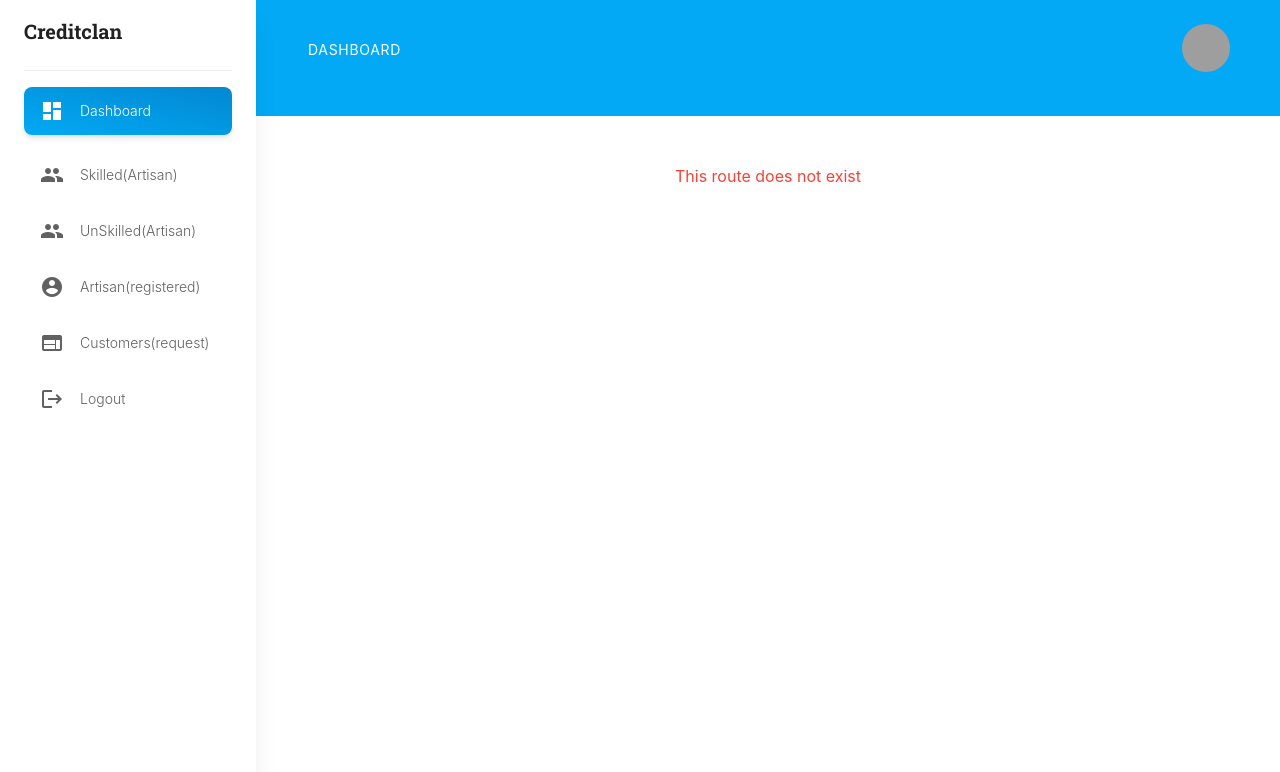
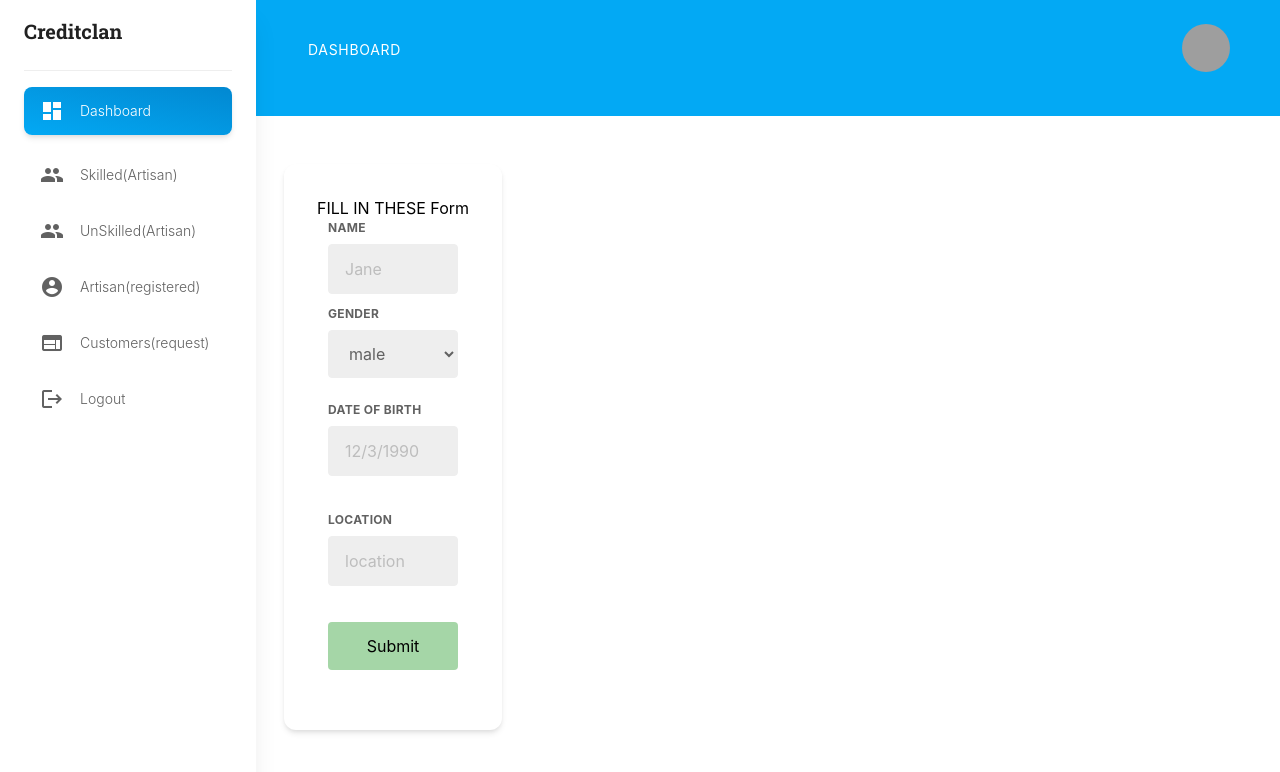
Before and after one commit to jassy1995/artisan_dashboard, a React (Create React App) app: page /assign/1 in a window 1280 px wide. Shown: the top 772 px of the page. Built offline with nearby package versions, Linux system fonts and the light colour scheme; no server answers; grey boxes are pictures that could not be loaded.

Commit message:
updtae unskill record

```diff
--- a/src/App.js
+++ b/src/App.js
@@ -8,6 +8,7 @@
 import ArtisanPage from "./pages/Artisanpage";
 import CustomerRequestPage from "./pages/CustomerRequestPage";
 import axios from "axios";
+import AssignPage from "./pages/AssignPage";
 // import AppContextProvider from "./api/context";
 
 function App() {
@@ -60,7 +61,7 @@
     getUnSkillArtisanData();
   }, []);
 
-  console.log(customerRequest)
+  console.log(customerRequest);
   return (
     <>
       {/* <AppContextProvider> */}
@@ -75,6 +76,7 @@
               path="customer"
               element={<CustomerRequestPage users={customerRequest} />}
             />
+            <Route path="assign/:id" element={<AssignPage />} />
             <Route path="*" element={<NotFound />} />
           </Route>
         </Routes>
--- /dev/null
+++ b/src/components/CustomerForm.js
@@ -0,0 +1,143 @@
+import React, { useState } from "react";
+import { useParams, useNavigate } from "react-router-dom";
+
+import axios from "axios";
+function CustomerForm(props) {
+  let [isLoading, setIsLoading] = useState(false);
+  const [name, setName] = useState("");
+  const [gender, setGender] = useState("male");
+  const [date_of_birth, setDateOfBirth] = useState("");
+  const [location, setLocation] = useState("");
+  let [submitingText, setSubmitingText] = useState("");
+  let { id } = useParams();
+  let navigate = useNavigate();
+
+  const handleSelectedChange = (event) => {
+    setGender(event.target.value);
+  };
+
+  const handleSubmit = (evt) => {
+    setIsLoading(true);
+    setSubmitingText("Submitting...");
+    evt.preventDefault();
+    const data = { id, name, gender, date_of_birth, location };
+    axios
+      .post("https://wema.creditclan.com/api/v3/wesabi/assign_unskilled", data)
+      .then((response) => {
+        console.log(response.data);
+        if (response.data) {
+          setSubmitingText("Submitted");
+          setTimeout(() => {
+            setIsLoading(false);
+            navigate("/unSkill");
+          }, 2000);
+        }
+      })
+      .catch((error) => {
+        console.log(error);
+      });
+    // console.log(data);
+  };
+
+  return (
+    <>
+      <form class="w-full max-w-lg" onSubmit={handleSubmit}>
+        <div class="flex flex-wrap -mx-3 mb-6">
+          <div class="w-full flex justify-center">
+            {isLoading ? (
+              <h2 className="text-center text-green-500">{submitingText}</h2>
+            ) : (
+              <h2 className="text-center">FILL IN THESE Form </h2>
+            )}
+          </div>
+          <div class="w-full md:w-1/2 px-3 mb-6 md:mb-0">
+            <label
+              class="block uppercase tracking-wide text-gray-700 text-xs font-bold mb-2"
+              for="grid-first-name"
+            >
+              Name
+            </label>
+            <input
+              value={name}
+              onChange={(e) => setName(e.target.value)}
+              class="appearance-none block  w-full bg-gray-200 text-gray-700 border order-gray-200 rounded py-3 px-4 mb-3 leading-tight focus:outline-none focus:bg-white"
+              id="grid-first-name"
+              type="text"
+              placeholder="Jane"
+            />
+          </div>
+          <div class="w-full md:w-1/2 px-3">
+            <label
+              class="block uppercase tracking-wide text-gray-700 text-xs font-bold mb-2"
+              for="grid-last-name"
+            >
+              Gender
+            </label>
+            <select
+              onChange={handleSelectedChange}
+              class="appearance-none block  w-full  bg-gray-200 text-gray-700 border border-gray-200 rounded py-3 px-4 leading-tight focus:outline-none focus:bg-white focus:border-gray-500"
+            >
+              <option value="male">male</option>
+              <option value="female">female</option>
+            </select>
+            {/* <input
+              value={gender}
+              onChange={(e) => setGender(e.target.value)}
+              class="appearance-none block  w-full  bg-gray-200 text-gray-700 border border-gray-200 rounded py-3 px-4 leading-tight focus:outline-none focus:bg-white focus:border-gray-500"
+              id="grid-last-name"
+              type="text"
+              placeholder="male or  female"
+            /> */}
+          </div>
+        </div>
+        <div class="flex flex-wrap -mx-3 mb-6">
+          <div class="w-full px-3">
+            <label
+              class="block uppercase tracking-wide text-gray-700 text-xs font-bold mb-2"
+              for="grid-password"
+            >
+              DATE OF BIRTH
+            </label>
+            <input
+              value={date_of_birth}
+              onChange={(e) => setDateOfBirth(e.target.value)}
+              class="appearance-none block  w-full  bg-gray-200 text-gray-700 border border-gray-200 rounded py-3 px-4 mb-3 leading-tight focus:outline-none focus:bg-white focus:border-gray-500"
+              id=""
+              type="text"
+              placeholder="12/3/1990"
+            />
+          </div>
+        </div>
+        <div class="flex flex-wrap -mx-3 mb-6">
+          <div class="w-full px-3">
+            <label
+              class="block uppercase tracking-wide text-gray-700 text-xs font-bold mb-2"
+              for="grid-password"
+            >
+              Location
+            </label>
+            <input
+              value={location}
+              onChange={(e) => setLocation(e.target.value)}
+              class="appearance-none block  w-full  bg-gray-200 text-gray-700 border border-gray-200 rounded py-3 px-4 mb-3 leading-tight focus:outline-none focus:bg-white focus:border-gray-500"
+              id="grid-password"
+              type="text"
+              placeholder="location"
+            />
+          </div>
+        </div>
+        <div class="flex flex-wrap -mx-3 mb-6">
+          <div class="w-full px-3">
+            <input
+              type="submit"
+              value="Submit"
+              class="appearance-none block  w-full  bg-green-200 text-light-700  rounded py-3 px-4 mb-1"
+            />
+          </div>
+        </div>
+      </form>
+    </>
+  );
+}
+
+export default CustomerForm;
--- a/src/components/CustomerTable.js
+++ b/src/components/CustomerTable.js
@@ -1,4 +1,5 @@
-let num = '0';
+import { Link } from "react-router-dom";
+let num = "0";
 function CustomerRequestTable({ users }) {
   return (
     <div>
@@ -54,6 +55,13 @@
                   <td className="border-b border-gray-200 align-middle font-light text-sm whitespace-nowrap px-2 py-4 text-left">
                     {user?.artisan}
                   </td>
+                  {/* <td className="border-b border-gray-200 align-middle font-light text-sm whitespace-nowrap px-2 py-4 text-left">
+                    <Link to="/assign" aria-current="page">
+                      <button className="text-sm text-sm text-green-500">
+                        assign
+                      </button>
+                    </Link>
+                  </td> */}
                 </tr>
               ))}
           </tbody>
--- a/src/components/UnSkillTable.js
+++ b/src/components/UnSkillTable.js
@@ -1,3 +1,5 @@
+import { Link } from "react-router-dom";
+
 function UnSkillTable({ users }) {
   return (
     <div>
@@ -38,6 +40,9 @@
               <th className="px-2 text-teal-500 align-middle border-b border-solid border-gray-200 py-3 text-sm  border border-slate-300 font-light text-center">
                 phone
               </th>
+              <th className="px-2 text-teal-500 align-middle border-b border-solid border-gray-200 py-3 text-sm border border-slate-300 font-light text-left">
+                Action
+              </th>
             </tr>
           </thead>
           <tbody>
@@ -77,6 +82,14 @@
                   <td className="border-b border-gray-200 align-middle font-light text-sm px-2 py-4 text-center border border-slate-300 whitespace-nowrap">
                     {user?.phone ? user.phone : "-"}
                   </td>
+                  <td className="border-b border-gray-200 align-middle font-light text-sm px-2 py-4 text-center border border-slate-300 whitespace-nowrap">
+                    <Link to={`/assign/${user.id}`} aria-current="page">
+                      <button className="btn text-sm text-sm text-green-500">
+                        assign
+                      </button>
+                    </Link>
+                    ;
+                  </td>
                 </tr>
               ))}
           </tbody>
@@ -89,3 +102,7 @@
 }
 
 export default UnSkillTable;
+
+<Link to="/assign" aria-current="page">
+  <button className="text-sm text-sm text-green-500">assign</button>
+</Link>;
--- /dev/null
+++ b/src/pages/AssignPage.js
@@ -0,0 +1,32 @@
+import React from "react";
+import CustomerForm from "../components/CustomerForm";
+
+function AssignPage() {
+  return (
+    <>
+      <div className="w-full h-10 mt-10"></div>
+      <div className="px-3 md:px-2 h-auto mt-16">
+        <div className="container mx-auto ">
+          <div className="grid grid-cols-1 xl:grid-cols-4 ">
+            <div className="xl:col-center-1 xl:col-center-4 px-4 mb-14">
+              <div className="bg-white rounded-xl overflow-hdden shadow-md p-4 undefined ">
+                {/* <div className="bg-gradient-to-tr from-purple-500 to-purple-700 -mt-10 mb-4 rounded-xl text-white grid items-center w-full h-18 py-4 px-8  shadow-lg-blue undefined">
+                  <div className="w-full flex items-center justify-center">
+                    <h2 className="text-white text-2xl">Form</h2>
+                  </div>
+                </div> */}
+                <div className="p-4 undefined">
+                  <div className="overflow-x-auto">
+                    <CustomerForm />
+                  </div>
+                </div>
+              </div>
+            </div>
+          </div>
+        </div>
+      </div>
+    </>
+  );
+}
+
+export default AssignPage;
```
